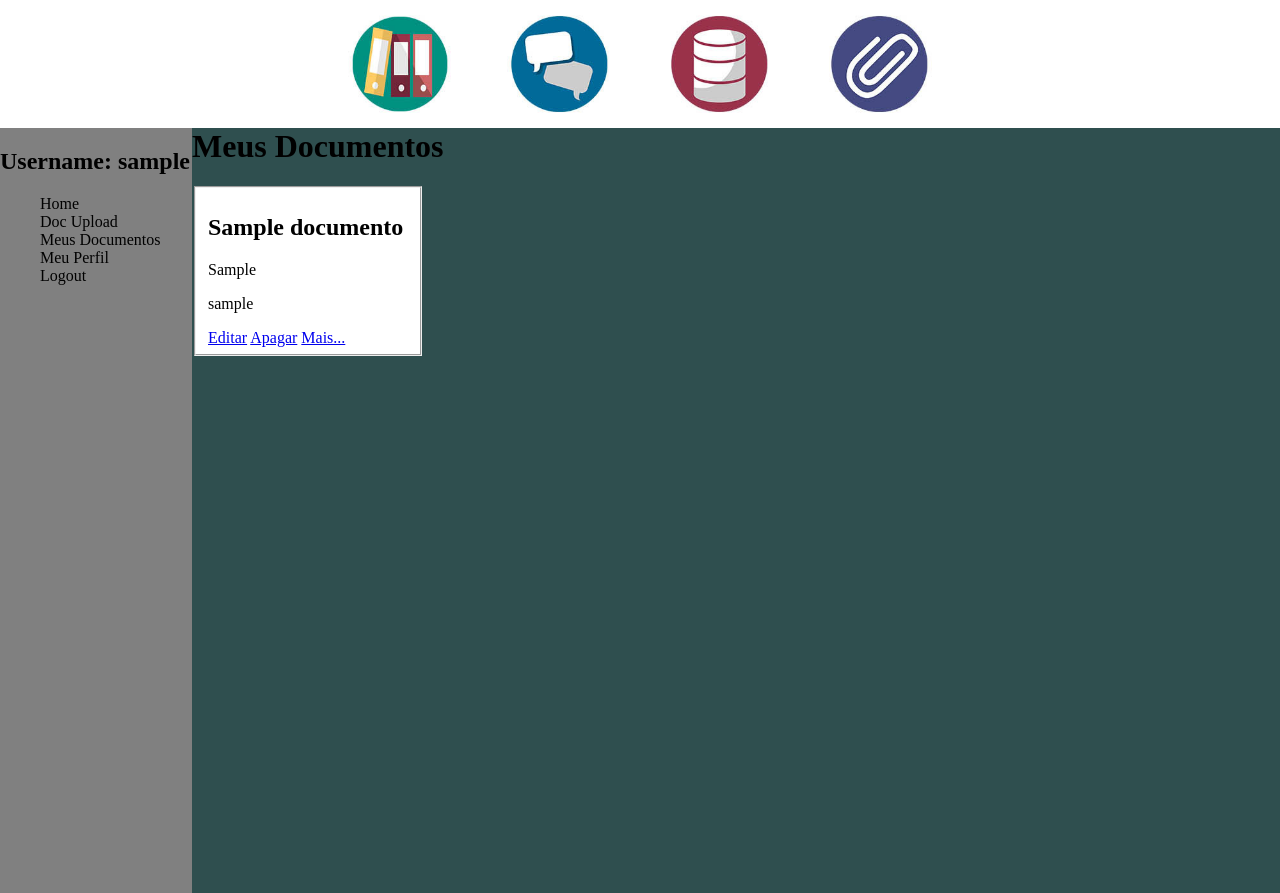
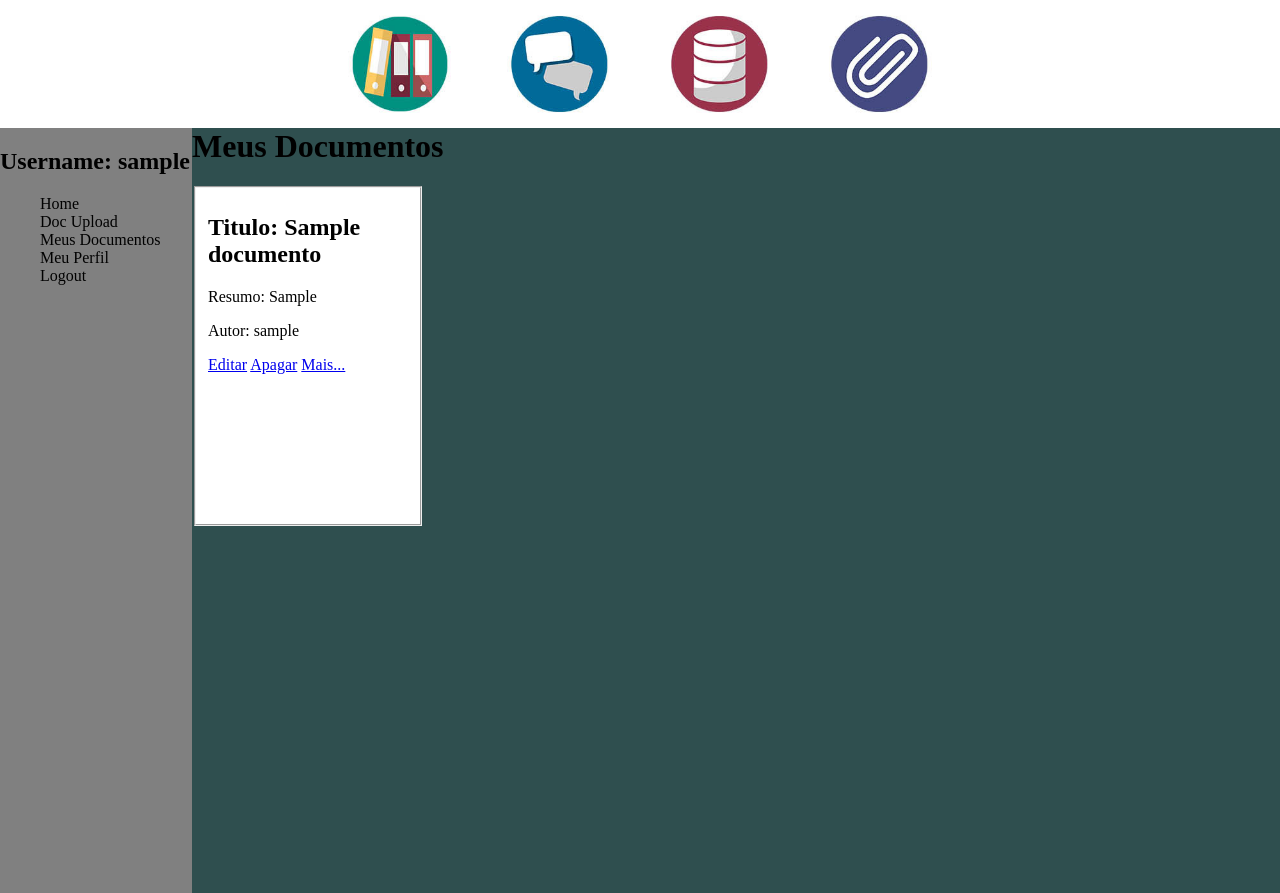
Before and after one commit to DiogoFerr/PawGrupo30, a PHP site: page /PawGrupo30/MeusDoc.php in a window 1280 px wide. Run offline with PHP 8.4, Linux system fonts and the light colour scheme; the visitor is signed in with stand-in values (Sample User, id 1); tables that the repository leaves empty or names only in its code hold one stand-in row (values such as "Sample post"); data that the repository does not hold is empty.

Commit message:
vou camar

```diff
--- a/Application/Utilis/css/newcss.css
+++ b/Application/Utilis/css/newcss.css
@@ -20,7 +20,7 @@ fieldset{
     background-color: white;
     display: inline-block;
     width: 200px;
-    height: 150px;
+    height: 320px;
 }
 
 #loged{
--- a/EditarDocumento.php
+++ b/EditarDocumento.php
@@ -21,7 +21,7 @@ $doc = $dManager->getDocById($id);
             <label for="titulo">Titulo: </label>
             <input type="text" name="titulo" required value="<?php echo $doc[0]->getTitulo() ?>">
             <label for="autor">Autor: </label>
-            <input type="text" name="autor" required value="<?php echo $doc[0]->getAutor() ?>">
+            <input type="text" name="autor" required value="<?php echo $doc[0]->getUsername() ?>">
 
             <label for="categoria">Categoria: </label>
             <select for="categoria" name="categoria">
--- a/MeusDoc.php
+++ b/MeusDoc.php
@@ -27,9 +27,9 @@ require_once Config::getApplicationManagerPath() . 'DocumentoManager.php';
         foreach ($list as $value) {
             ?>
             <fieldset>
-                <h2><?php echo $value->getTitulo() ?> </h2>
-                <p><?php echo $value->getResumo() ?></p>
-                <p><?php echo $value->getUsername() ?></p>
+                <h2>Titulo: <?php echo $value->getTitulo() ?> </h2>
+                <p>Resumo: <?php echo $value->getResumo() ?></p>
+                <p>Autor: <?php echo $value->getUsername() ?></p>
                 <a href="EditarDocumento.php?id=<?php echo $value->getId() ?>">Editar</a>
                 <a href="ApagarDocumento.php?id=<?php echo $value->getId() ?>">Apagar</a>
                 <a href="detalhesDocumento.php?id=<?php echo $value->getId() ?>">Mais...</a>
--- a/nbproject/private/private.xml
+++ b/nbproject/private/private.xml
@@ -4,8 +4,12 @@
     <open-files xmlns="http://www.netbeans.org/ns/projectui-open-files/2">
         <group>
             <file>file:/C:/xampp/htdocs/PawGrupo30/MeuPerfil.php</file>
+            <file>file:/C:/xampp/htdocs/PawGrupo30/EditarDocumento.php</file>
+            <file>file:/C:/xampp/htdocs/PawGrupo30/MeusDoc.php</file>
             <file>file:/C:/xampp/htdocs/PawGrupo30/index.php</file>
             <file>file:/C:/xampp/htdocs/PawGrupo30/CriarDocumento.php</file>
+            <file>file:/C:/xampp/htdocs/PawGrupo30/Application/Utilis/css/newcss.css</file>
+            <file>file:/C:/xampp/htdocs/PawGrupo30/detalhesDocumento.php</file>
         </group>
     </open-files>
 </project-private>
```
